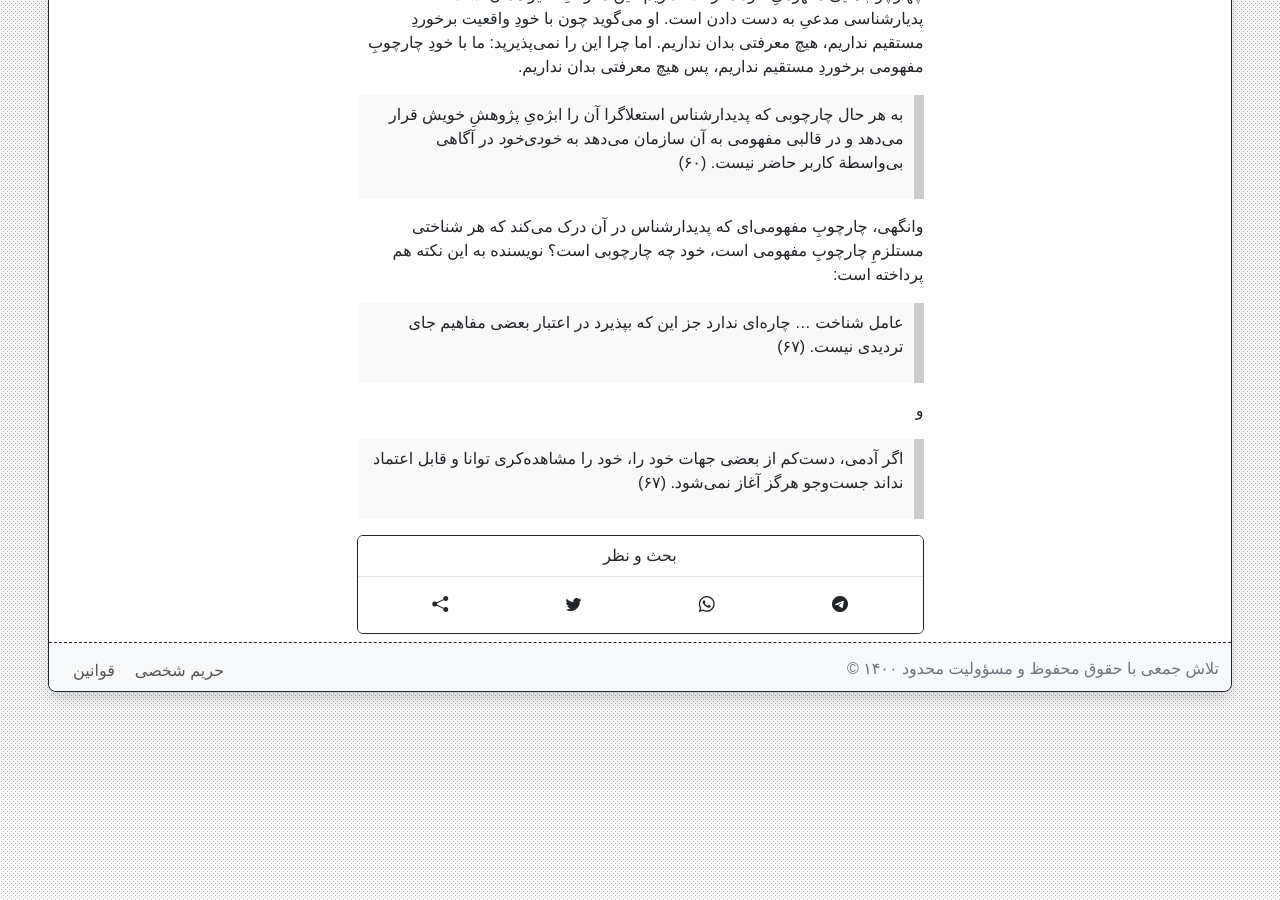
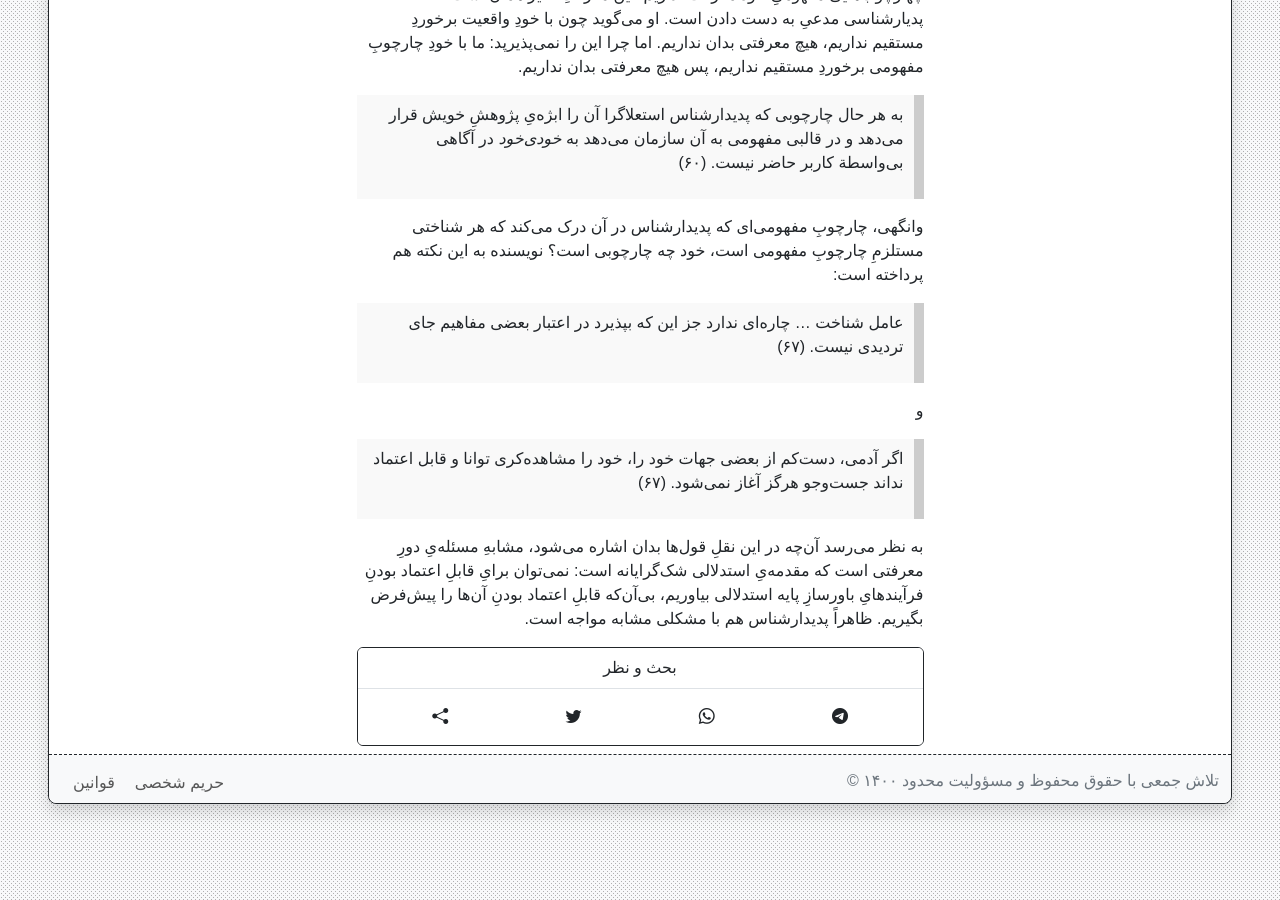
Before and after one commit to phicudemy/phicudemy.github.io, a Jekyll site: the page built from _posts/2024-08-02-perspevtive.md, in a window 1280 px wide and 900 px high, scrolled down 7130 px. Built offline with Jekyll 4.4.1, drawn with Linux system fonts in a browser that asks for light colours; comment, search, counter and statistics services are not loaded; a style sheet for code colours, icons or effects is not loaded; before the commit the page ends 7918 px from its top, so only the background shows below that.

Commit message:
TinaCMS content update

```diff
--- a/_posts/2024-08-02-perspevtive.md
+++ b/_posts/2024-08-02-perspevtive.md
@@ -114,3 +114,5 @@ tags:
 و
 
 > اگر آدمی، دست‌کم از بعضی جهات خود را، خود را مشاهده‌کری توانا و قابل اعتماد نداند جست‌وجو هرگز آغاز نمی‌شود. (۶۷)
+
+به نظر می‌رسد آن‌چه در این نقلِ قول‌ها بدان اشاره می‌شود، مشابهِ مسئله‌یِ دورِ معرفتی است که مقدمه‌یِ استدلالی شک‌گرایانه است: نمی‌توان برایِ قابلِ اعتماد بودنِ فرآیندهایِ باورسازِ پایه استدلالی بیاوریم، بی‌آن‌که قابلِ اعتماد بودنِ آن‌ها را پیش‌فرض بگیریم. ظاهراً پدیدارشناس هم با مشکلی مشابه مواجه است.
```
